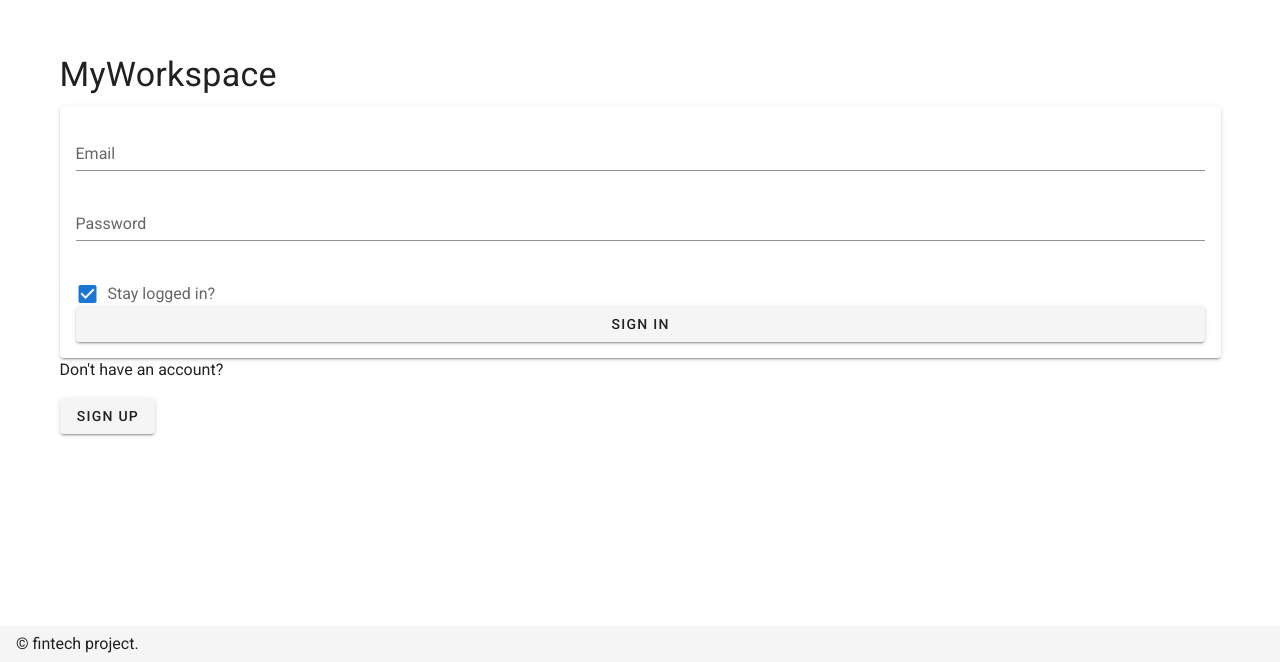
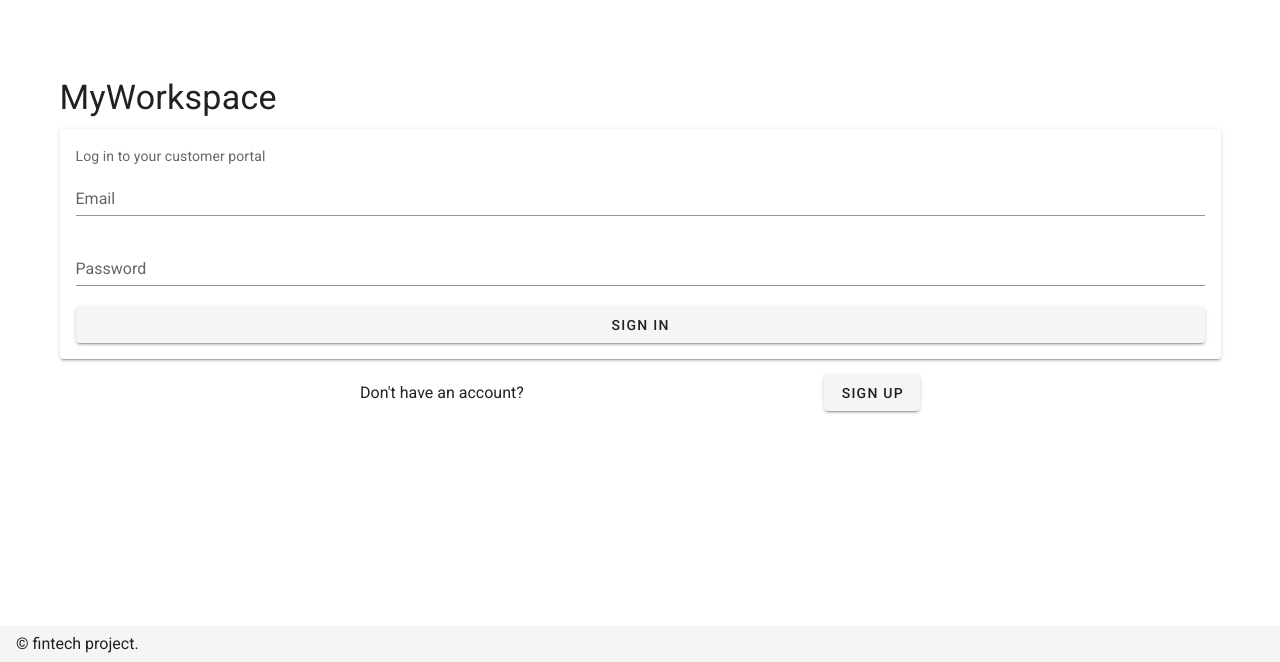
Before and after one commit to Fintech-Easy-payment/Fintech-Easy-Payment-Web, a Vue app in the folder front-end/: page /auth in a window 1280 px wide. Shown: the part 138-800 px from the top of the page. Built offline with nearby package versions, Linux system fonts and the light colour scheme.

Commit message:
feat: add vuex store and signup data

```diff
--- a/front-end/package.json
+++ b/front-end/package.json
@@ -8,10 +8,13 @@
     "lint": "vue-cli-service lint"
   },
   "dependencies": {
+    "axios": "^0.21.1",
     "core-js": "^3.6.5",
+    "js-cookie": "^2.2.1",
     "vue": "^2.6.11",
     "vue-router": "^3.5.1",
-    "vuetify": "^2.4.0"
+    "vuetify": "^2.4.0",
+    "vuex": "^3.6.2"
   },
   "devDependencies": {
     "@vue/cli-plugin-babel": "~4.5.0",
--- a/front-end/public/index.html
+++ b/front-end/public/index.html
@@ -8,6 +8,7 @@
     <title><%= htmlWebpackPlugin.options.title %></title>
     <link rel="stylesheet" href="https://fonts.googleapis.com/css?family=Roboto:100,300,400,500,700,900">
     <link rel="stylesheet" href="https://cdn.jsdelivr.net/npm/@mdi/font@latest/css/materialdesignicons.min.css">
+    <script src="/settings.js"></script>
   </head>
   <body>
     <noscript>
--- /dev/null
+++ b/front-end/public/settings.js
@@ -0,0 +1,4 @@
+window.applicationSettings = {
+    // 해당 부분 수정 필요
+    "DB_ENDPOINT": "https://dbendpoint"
+}
--- /dev/null
+++ b/front-end/src/api.js
@@ -0,0 +1,9 @@
+import axios from "axios";
+
+const { applicationSettings } = window;
+const { DB_ENDPOINT } = applicationSettings;
+
+export const dbApi = {
+    login: (payload) => axios.post(`${DB_ENDPOINT}`, payload),
+
+}
--- a/front-end/src/components/auth/index.vue
+++ b/front-end/src/components/auth/index.vue
@@ -1,22 +1,21 @@
 <template>
   <div id="app">
     <v-app dark="dark">
-    <v-content>
+      <v-main>
         <v-container fill-height="fill-height">
           <v-layout align-center="align-center" justify-center="justify-center">
             <v-flex class="login-form text-xs-center">
               <div class="display-1 mb-3">
-              <!-- <v-icon class="mr-2" large="large">work</v-icon>  -->
                 MyWorkspace
               </div>
               <v-card light="light">
                 <v-card-text>
                   <div class="subheading">
-                  <template
+                    <div
                       v-if="options.isLoggingIn"
                       v-text="'Log in to your customer portal'"
                       />
-                  <template
+                    <div
                       v-else
                       v-text="'Crate a new account'"
                     />
@@ -27,6 +26,12 @@
                       v-model="user.name"
                       light="light"
                       label="Name"
+                    />
+                    <v-text-field
+                      v-if="!options.isLoggingIn"
+                      v-model="user.phone"
+                      light="light"
+                      label="Phone"
                     />
                     <v-text-field
                       v-model="user.email"
@@ -40,17 +45,10 @@
                       label="Password"
                       type="password"
                     />
-                  <v-checkbox
-                    v-if="options.isLoggingIn"
-                    v-model="options.shouldStayLoggedIn"
-                    light="light"
-                    label="Stay logged in?"
-                    hide-details="hide-details"
-                  />
                     <v-btn
                       v-if="options.isLoggingIn"
                       v-text="'Sign in'"
-                    @click.prevent=""
+                      @click.prevent="handleSignIn()"
                       block="block"
                       type="submit"
                     />
@@ -59,15 +57,18 @@
                       v-text="'Sign up'"
                       block="block"
                       type="submit"
-                    @click.prevent="options.isLoggingIn = true"
+                      @click.prevent="handleSignUp()"
                     />
                   </v-form>
                 </v-card-text>
               </v-card>
 
-            <div v-if="options.isLoggingIn">
               <div
-                class="question-sign-in"
+                v-if="options.isLoggingIn"
+                class="login-options"
+              >
+                <div
+                  class="question"
                   v-text="'Don\'t have an account?'"
                 />
                 <v-btn
@@ -77,9 +78,12 @@
                   @click="options.isLoggingIn = false"
                 />
               </div>
-            <div v-else>
               <div
-                class="question-sign-in"
+                v-else
+                class="login-options"
+              >
+                <div
+                  class="question"
                   v-text="'Do have an account?'"
                 />
                 <v-btn
@@ -92,7 +96,7 @@
             </v-flex>
           </v-layout>
         </v-container>
-    </v-content>
+      </v-main>
 
       <v-footer app="app">
         <v-flex class="text-xs-center">© fintech project.</v-flex>
@@ -100,16 +104,20 @@
 
     </v-app>
   </div>
-
 </template>
 
 <script>
+// import router from "@/router";
+import { mapActions } from 'vuex'
+
+
 export default {
     data: () => ({
         user: {
-            // email: 'admin@example.com',
-            // password: 'admin',
-            // name: 'John Doe',
+            email: '',
+            password: '',
+            name: '',
+            phone: '',
         },
         options: {
             isLoggingIn: true,
@@ -117,12 +125,52 @@ export default {
         },
 
     }),
+    methods: {
+      ...mapActions([
+      'handleSignup',
+    ]),
+      async handleSignUp () {
+        //user 정보 보내기
+        const payload = {
+          name: this.user.name,
+          password: this.user.password,
+          email: this.user.email,
+          phonenumber: this.user.phone,
+        }
+        this.$store
+          .dispatch("handleSignup", payload)
+          .catch(({ message }) => (this.msg = message))
+        this.options.isLoggingIn = true
+      },
+      async handleSignIn () {
+
+        // // user 정보 보내기
+        // const payload = {
+        //   name: this.user.name,
+        //   password: this.user.password,
+        //   email: this.user.email,
+        //   phonenumber: this.user.phone,
+        // };
+        // try {
+        //   const result = await this.handleLogin(payload)
+        //   console.log(result)
+        //   // router.push("/payment")
+        // } catch(error){
+        //   console.log(error)
+        // }
+
+      },
+    },
 
 }
 </script>
 
-<style>
-.signup-button {
+<style lang="scss" scoped>
+.login-options {
+  display: flex;
+  align-items: center;
+  justify-content: space-evenly;
   margin-top: 1rem;
 }
+
 </style>
--- a/front-end/src/main.js
+++ b/front-end/src/main.js
@@ -1,6 +1,8 @@
 import Vue from 'vue'
 import App from './App.vue'
 import router from './router'
+import Vuex from 'vuex'
+import {store} from './store'
 import vuetify from './plugins/vuetify'
 
 Vue.config.productionTip = false
@@ -9,4 +11,6 @@ new Vue({
   vuetify,
   render: h => h(App),
   router,
+  store: store,
+  Vuex,
 }).$mount('#app')
--- /dev/null
+++ b/front-end/src/store/index.js
@@ -0,0 +1,35 @@
+
+import Vue from 'vue'
+import Vuex from 'vuex'
+
+import { dbApi } from '../api'
+// import Cookies from 'js-cookie'
+Vue.use(Vuex)
+
+// const endpoints = "localhost"
+
+export const store = new Vuex.Store({
+  state: {
+    accessToken: null,
+  },
+  getters: {},
+  mutations: {
+    LOGIN(state, { accessToken }) {
+      state.accessToken = accessToken
+    },
+  },
+  actions: {
+    async handleSignup({ commit }, payload) {
+      const {
+        name,
+        password,
+        email,
+        phonenumber
+      } = payload
+      console.log("hi")
+      dbApi.login(payload)
+        .then(({ data }) => commit("LOGIN", data))
+      console.log(name, password, email, phonenumber)
+    }
+  },
+})
```
Also changed, not shown: front-end/src/App.vue (+0 -7 lines), 1 other file (tests, documents, lock files or other folders). Lines whose indentation alone changed are shown as unchanged.
